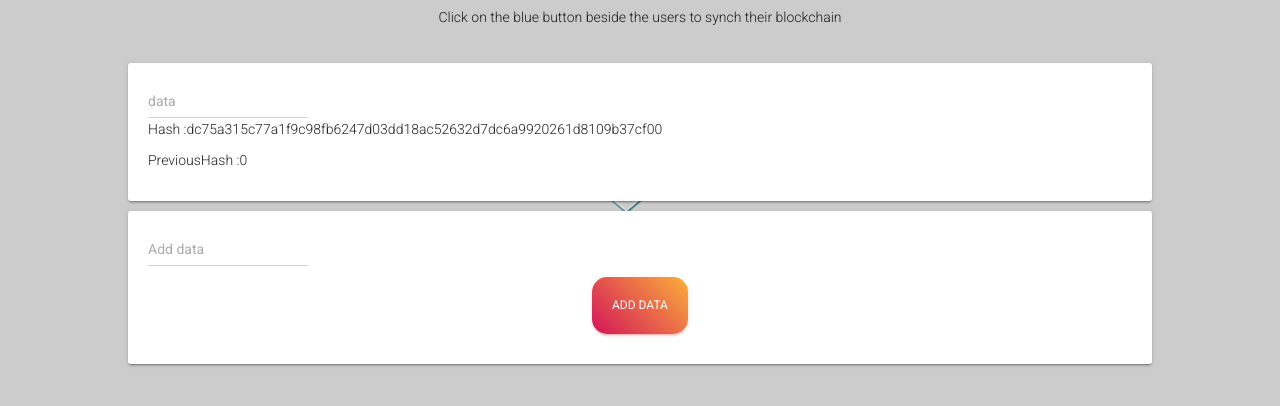
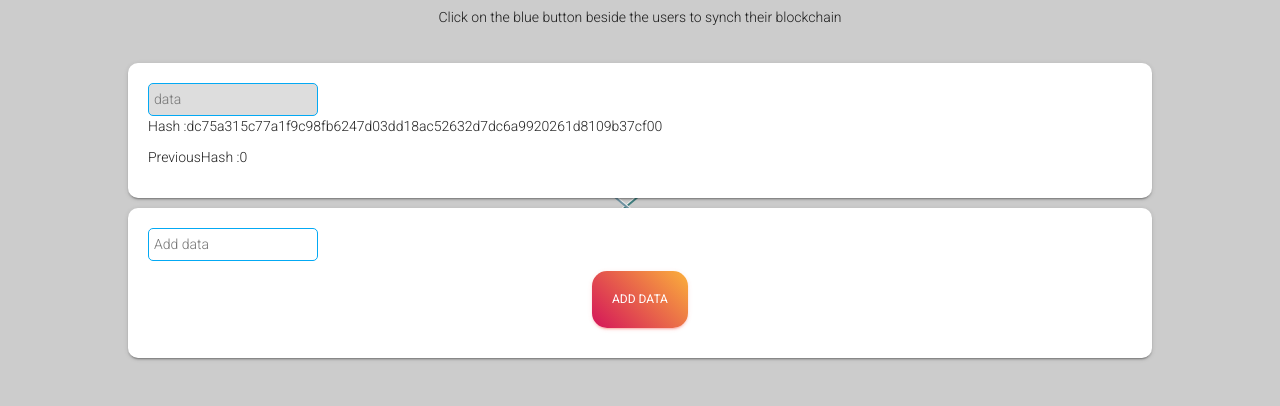
Before and after one commit to AngieHM/AngieHM.github.io, a plain HTML site: page index.html in a window 1280 px wide. Shown: the part 188-594 px from the top of the page. Drawn offline with Linux system fonts and the light colour scheme; a script that the page names is missing.

Commit message:
Blockchain

```diff
--- a/Blockchain.js
+++ b/Blockchain.js
@@ -101,7 +101,7 @@ function addUser(){
 	const markup = `
 	 	<div class="card card-signup" style="width: 100%;">
 		<div class="input-group">
-		<input type="text" class="form-control" placeholder="data">
+		<input type="text" class="control" placeholder="data">
 		</div>
 		<div class="hash" style="display: inline-flex;"><p>Hash : </p><p>dc75a315c77a1f9c98fb6247d03dd18ac52632d7dc6a9920261d8109b37cf00</p></div>
 		<div></div>
@@ -111,7 +111,7 @@ function addUser(){
 
 		<div class="input-group">
 
-		<input type="text" id="input_data${number}" class="form-control" placeholder="Add data">
+		<input type="text" id="input_data${number}" class="control_f" placeholder="Add data">
 		</div>
 		<div class="footer text-center">
 		<button id = "${number}"class="btn btn-danger" onclick="isClicked()" style="background: linear-gradient(45deg,#d4145a,#fbb03b); padding: 20px; padding-left: 20px; padding-right: 20px; border-radius: 15px;">Add data</button>
--- a/index.html
+++ b/index.html
@@ -32,7 +32,7 @@
 				<div class="tab-pane active" id="home">
 					<div class="card card-signup" style="width: 100%;">
 							<div class="input-group">
-								<input type="text" class="form-control" placeholder="data">
+								<input type="text" class="control" placeholder="data">
 							</div>
 							<div class="hash" style="display: inline-flex;"><p>Hash : </p><p>dc75a315c77a1f9c98fb6247d03dd18ac52632d7dc6a9920261d8109b37cf00</p></div>
 							<div></div>
@@ -41,9 +41,9 @@
 					<div id="main_container">
 
 					</div>
-					<div class="card card-signup">
+					<div class="adds card card-signup">
 							<div class="input-group">
-								<input type="text" id="input_data1" class="form-control" placeholder="Add data">
+								<input type="text" id="input_data1" class="control_f" placeholder="Add data">
 							</div>
 						<div class="footer text-center">
 							<button id ="1" class="btn btn-danger" onclick="isClicked()" style="background: linear-gradient(45deg,#d4145a,#fbb03b); padding: 20px; padding-left: 20px; padding-right: 20px; border-radius: 15px;">Add data</button>
--- a/style.css
+++ b/style.css
@@ -21,6 +21,7 @@
 	padding: 20px;
 	margin-top: 10px;
 	width: 100%;
+	border-radius: 10px;
 }
 
 .center{
@@ -38,6 +39,20 @@
 	background-color: #5FF200;
 	padding: 5.5px;
 	transition: 0.1s all;
+}
+.control{
+	border: 1px solid #03a9f4;
+	padding: 5px;
+	box-shadow: 5px;
+	border-radius: 5px;
+	 pointer-events: none;
+	 background-color: #ddd;
+}
+.control_f{
+	border: 1px solid #03a9f4;
+	padding: 5px;
+	box-shadow: 5px;
+	border-radius: 5px;
 }
 .arrow_down{
 
```
Also changed, not shown: README.md (deleted).
